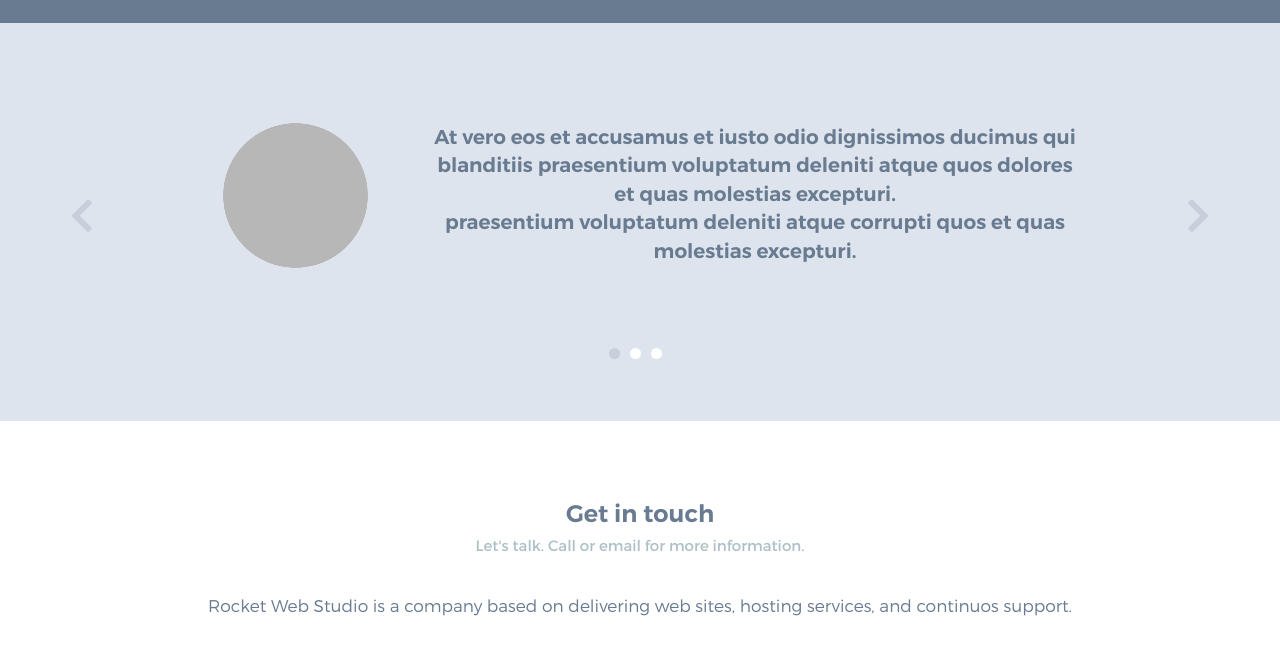
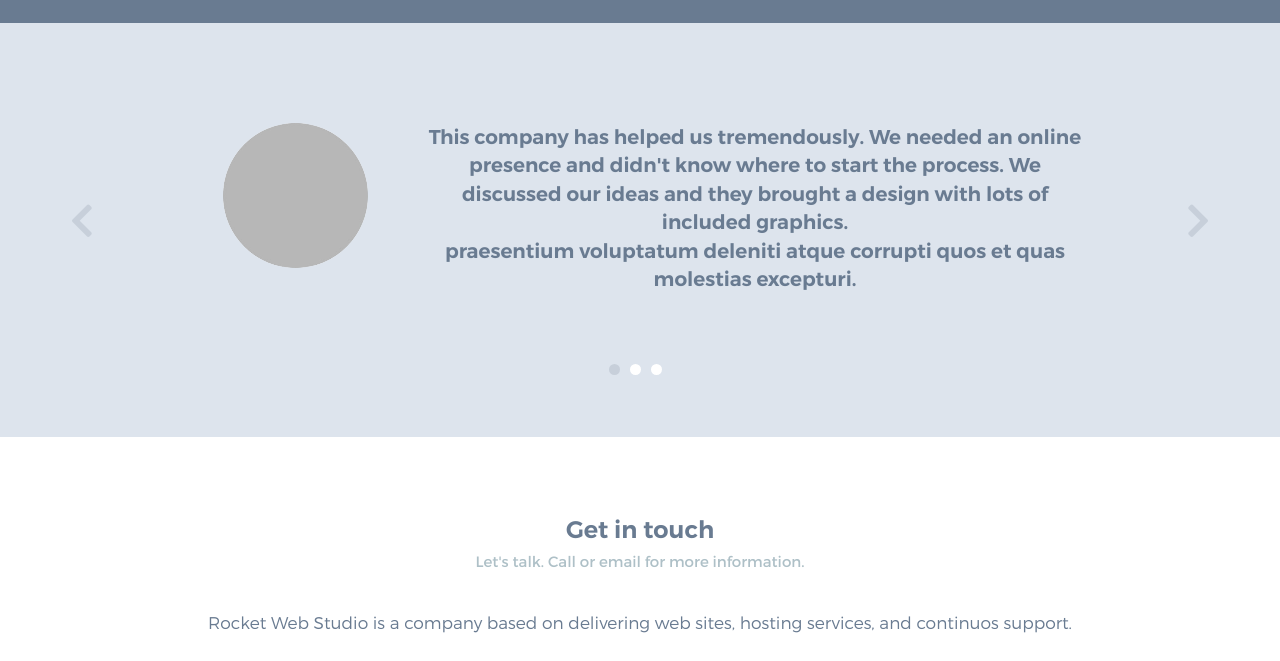
Before and after one commit to dwhite9999/RocketWeb, a plain HTML site: page index.html in a window 1280 px wide. Shown: the part 4000-4661 px from the top of the page. Drawn offline with Linux system fonts and the light colour scheme; files whose address does not match are found by name.

Commit message:
testimonial updates

```diff
--- a/index.html
+++ b/index.html
@@ -432,7 +432,7 @@ We design, build, and host!</h1>
                                 <img src="images/sample.jpg" class="wow fadeInUp" alt="">
                             </div>
                             <div class="col-sm-12 col-md-9">
-                                <p>At vero eos et accusamus et iusto odio dignissimos ducimus qui blanditiis praesentium voluptatum deleniti atque quos dolores et quas molestias excepturi.<br>
+                                <p>This company has helped us tremendously.  We needed an online presence and didn't know where to start the process.  We discussed our ideas and they brought a design with lots of included graphics.  <br>
                                     praesentium voluptatum deleniti atque corrupti quos et quas molestias excepturi.</p>
                             </div>
                         </div>
```
